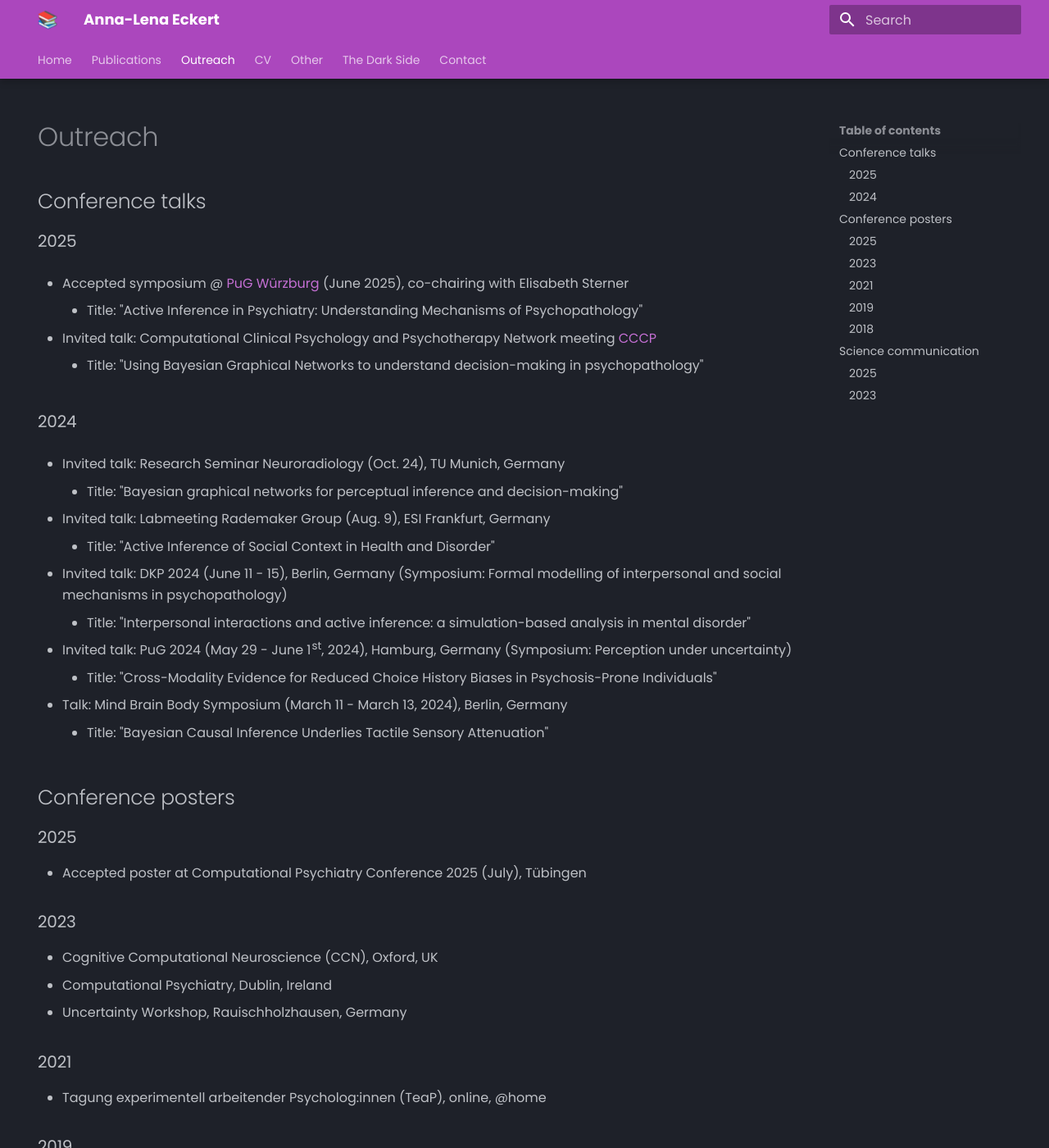
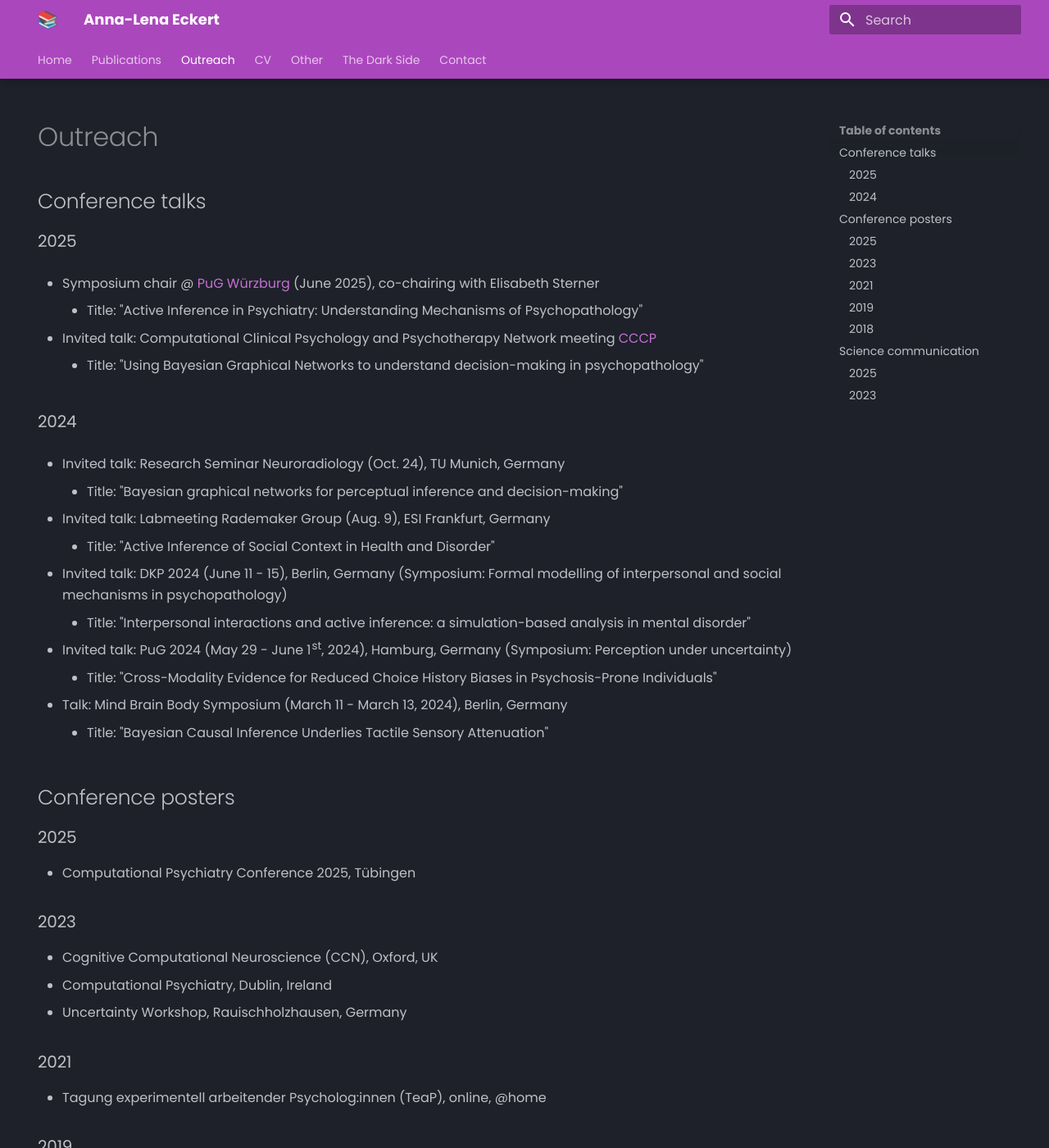
Before and after one commit to Eckertal/personal-website, an MkDocs documentation site: the page built from docs/outreach.md, in a window 1280 px wide and 1400 px high. Shown: the whole window at 82% size. Built offline with MkDocs 1.6.1 and Material for MkDocs 9.7.7, drawn with Linux system fonts in a browser that asks for light colours.

Commit message:
updated last years conference talks

```diff
--- a/docs/outreach.md
+++ b/docs/outreach.md
@@ -7,7 +7,7 @@ hide:
 
 ### 2025
 
-- Accepted symposium @ [PuG Würzburg](https://www.pug2025.org/de) (June 2025), co-chairing with Elisabeth Sterner
+- Symposium chair @ [PuG Würzburg](https://www.pug2025.org/de) (June 2025), co-chairing with Elisabeth Sterner
 	- Title: "Active Inference in Psychiatry: Understanding Mechanisms of Psychopathology"
 
 - Invited talk: Computational Clinical Psychology and Psychotherapy Network meeting [CCCP](https://ccpp.network/)
@@ -38,7 +38,7 @@ Individuals"
 
 ### 2025
 
-- Accepted poster at Computational Psychiatry Conference 2025 (July), Tübingen
+- Computational Psychiatry Conference 2025, Tübingen
 
 ### 2023
 
```
